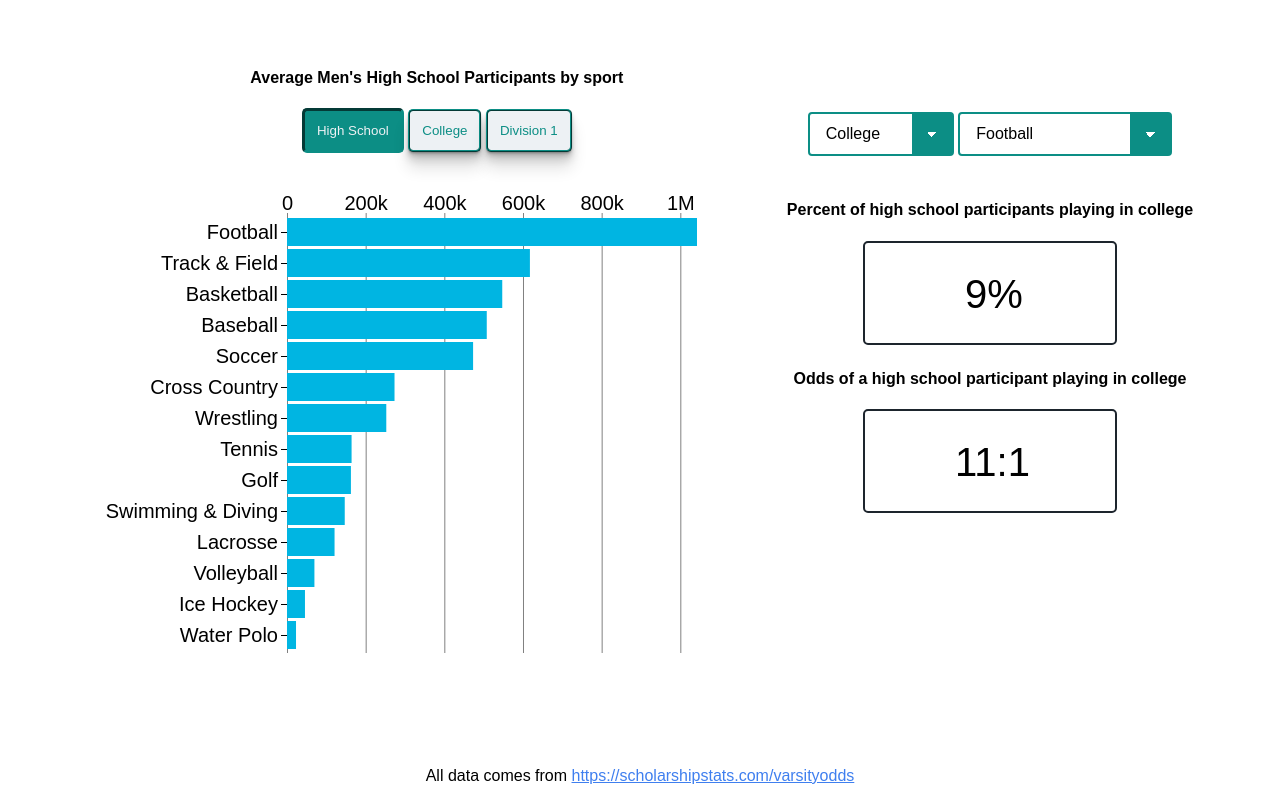
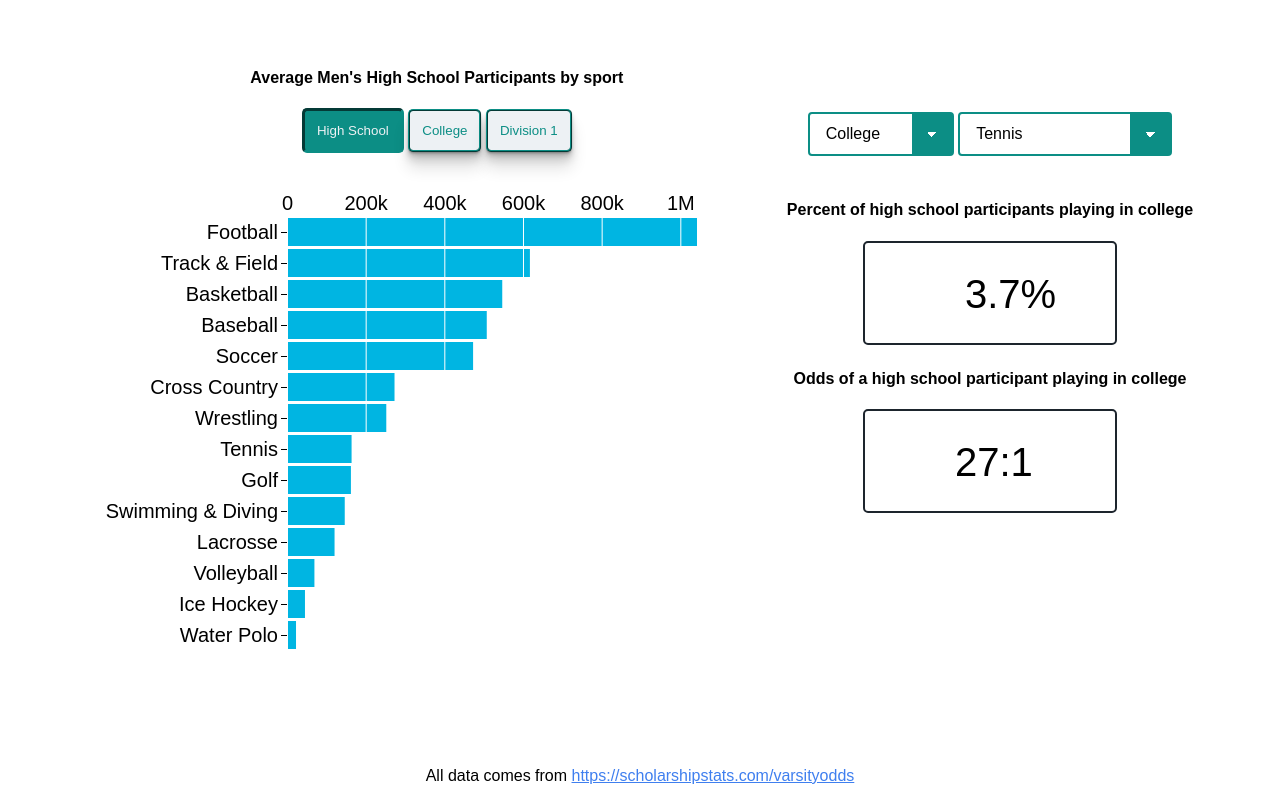
Before and after one commit to MaxSultan/Data-viz, a website: page index.html in a window 1280 px wide. Shown: the part 61-862 px from the top of the page. Drawn offline with nearby package versions, Linux system fonts and the light colour scheme.

Commit message:
added white axis lines to x-axis, specificed button selectors to make more scalable, made tennis show by default

```diff
--- a/index.html
+++ b/index.html
@@ -29,7 +29,7 @@
     <div class="data-container">
       <div>
         <h4 id="title">Average Men's High School Participants by sport</h4>
-        <div>
+        <div id="participation-buttons">
           <button class="selected-button">High School</button>
           <button>College</button>
           <button>Division 1</button>
@@ -47,14 +47,14 @@
             <option value="NCAA1">Division 1</option>
           </select>
           <select name="sport" id="sport-selector" class="classic">
-            <option value="Football" selected>Football</option>
+            <option value="Football">Football</option>
             <option value="Track & Field">Track and Field</option>
             <option value="Basketball">Basketball</option>
             <option value="Baseball">Baseball</option>
             <option value="Soccer">Soccer</option>
             <option value="Cross Country">Cross Country</option>
             <option value="Wrestling">Wrestling</option>
-            <option value="Tennis">Tennis</option>
+            <option value="Tennis" selected>Tennis</option>
             <option value="Golf">Golf</option>
             <option value="Swimming & Diving">Swimming & Diving</option>
             <option value="Lacrosse">Lacrosse</option>
--- a/js/app.js
+++ b/js/app.js
@@ -27,6 +27,7 @@ const ready = (data) => {
         metric = "NCAA1_Men";
         break;
     }
+
     document
       .getElementsByClassName("selected-button")[0]
       .classList.remove("selected-button");
@@ -39,7 +40,7 @@ const ready = (data) => {
     update(updatedBarChartData);
   }
 
-  d3.selectAll("button").on("click", click);
+  d3.select("#participation-buttons").selectAll("button").on("click", click);
 
   const barChartData = data.sort((a, b) => {
     return d3.descending(a.HS_US_Boys, b.HS_US_Boys);
@@ -76,15 +77,34 @@ const ready = (data) => {
     .append("g")
     .attr("transform", `translate(${margin.left}, ${margin.top})`);
 
+  // Transitions
+  const dur = 1000;
+  //   const t = d3.transition().duration(dur);
+
+  svg
+    .selectAll(".bar")
+    .data(data, (d) => d.Sport)
+    .enter()
+    .append("rect")
+    .attr("class", "bar")
+    .attr("y", (d) => yScale(d.Sport))
+    .attr("height", (d) => yScale.bandwidth())
+    .attr("data-sport", (d) => d.Sport)
+    .attr("data-participation", (d) => d.HS_US_Boys)
+    .on("mouseenter", mouseenter)
+    .on("mousemove", mousemove)
+    .on("mouseleave", mouseleave)
+    .transition()
+    .delay((d, i) => i * 20)
+    .duration(dur)
+    .attr("width", (d) => xScale(d.HS_US_Boys))
+    .style("fill", "#00b5e2");
+
   /* Add axes */
   const xAxisDraw = svg.append("g").attr("class", "x").call(xAxis);
   const yAxisDraw = svg.append("g").call(yAxis);
 
-  update(barChartData);
-  //   const dur = 1000;
-  //   const t = d3.transition().duration(dur);
-
-  /* Add data items */
+  /* Add data items and deal with updated items/axes/scales */
   function update(data) {
     xScale.domain([0, d3.max(data, (d) => d[metric])]);
     yScale.domain(data.map((d) => d.Sport));
@@ -105,24 +125,25 @@ const ready = (data) => {
             .on("mouseleave", mouseleave)
             .transition()
             .delay((d, i) => i * 20)
-            .duration(1000)
+            .duration(dur)
             .attr("width", (d) => xScale(d.HS_US_Boys))
             .style("fill", "#00b5e2");
         },
         (update) =>
           update
             .transition()
-            .duration(1000)
+            .duration(dur)
             .attr("y", (d) => yScale(d.Sport))
             .attr("width", (d) => xScale(d[metric]))
             .attr("data-participation", (d) => d[metric]),
         (exit) => exit.remove()
       );
 
-    xAxisDraw.transition().duration(1000).call(xAxis.scale(xScale));
-    yAxisDraw.transition().duration(1000).call(yAxis.scale(yScale));
+    xAxisDraw.transition().duration(dur).call(xAxis.scale(xScale));
+    yAxisDraw.transition().duration(dur).call(yAxis.scale(yScale));
   }
 
+  /* tooltip and event listener functions */
   const tip = d3.select("#tooltip");
   const tipHeader = d3.select("#tooltip-header");
   const tipBody = d3.select("#tooltip-body");
--- a/styles/styles.css
+++ b/styles/styles.css
@@ -32,7 +32,7 @@ body {
 }
 
 .x line {
-  stroke: gray;
+  stroke: white;
   position: relative;
   z-index: 5;
 }
```
